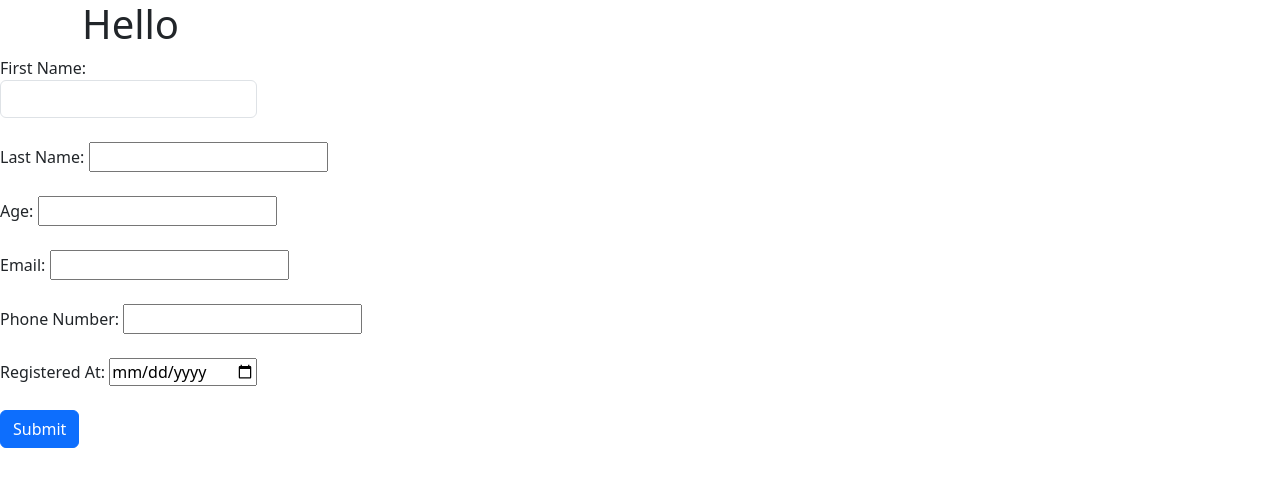
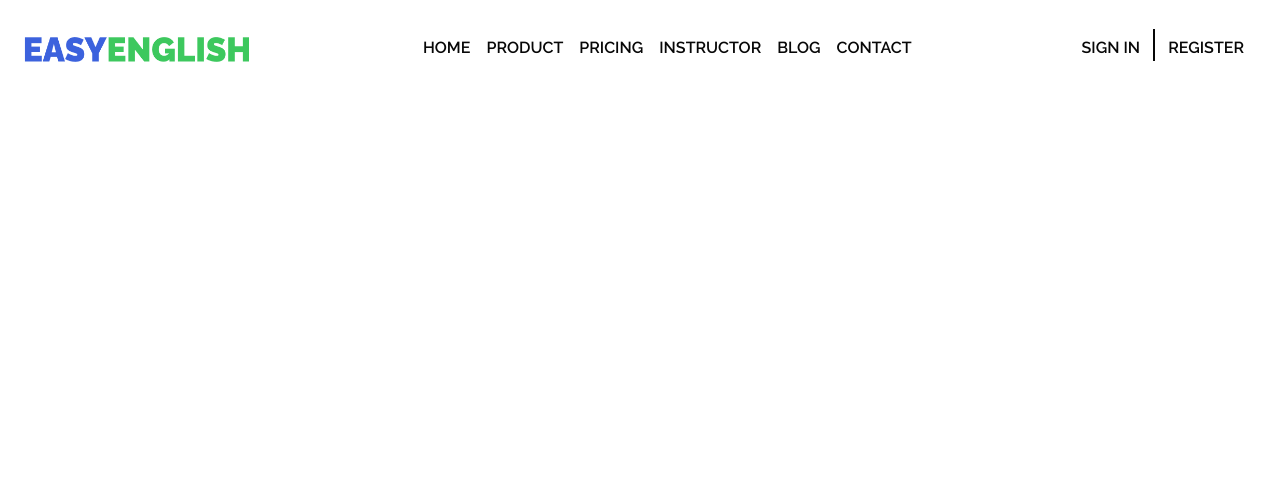
Before and after one commit to MykhailoHordiichuk/my-intellij-project, a website: page index.html in a window 1280 px wide. Drawn offline with nearby package versions, Linux system fonts and the light colour scheme; a web font is replaced by a local one.

Commit message:
add header desktop

```diff
--- a/index.html
+++ b/index.html
@@ -10,14 +10,44 @@
 <body>
 
 
-  <header>
+  <header class="header">
       <div class="container">
-        <h1>Hello</h1>
+          <nav class="navbar navbar-expand-lg ">
+            <div class="container-fluid">
+              <a class="navbar-brand" href="#"><img class="img-logo" src="src/img/logo.png" alt=""></a>
+
+
+                <ul class="navbar-nav me-auto mb-2 mb-lg-0">
+                  <li class="nav-item">
+                    <a class="nav-link" aria-current="page" href="#">Home</a>
+                  </li>
+                   <li class="nav-item">
+                    <a class="nav-link" href="#">Product</a>
+                  </li>
+                   <li class="nav-item">
+                    <a class="nav-link" href="#">Pricing</a>
+                  </li>
+                   <li class="nav-item">
+                    <a class="nav-link" href="#">Instructor</a>
+                  </li>
+                   <li class="nav-item">
+                    <a class="nav-link" href="#">Blog</a>
+                  </li>
+                   <li class="nav-item">
+                    <a class="nav-link" href="#">Contact</a>
+                  </li>
+                </ul>
+             <div class="login-register">
+              <button class="login">Sign In</button>
+              <button class="register">Register</button>
+             </div>
+            </div>
+        </nav>
       </div>
   </header>
 
 
-  <div class="create-student-form">
+  <!-- <div class="create-student-form">
       <form id="studentForm">
         <label>First Name: <input class="form-control" type="text" name="firstName" ></label><br><br>
         <label>Last Name: <input type="text" name="lastName" ></label><br><br>
@@ -31,7 +61,7 @@
   </div>
 
 
-  <p id="response"></p>
+  <p id="response"></p> -->
 
 <script src="https://cdn.jsdelivr.net/npm/bootstrap@5.3.7/dist/js/bootstrap.bundle.min.js" integrity="sha384-ndDqU0Gzau9qJ1lfW4pNLlhNTkCfHzAVBReH9diLvGRem5+R9g2FzA8ZGN954O5Q" crossorigin="anonymous"></script>
 <script src="src/js/main.js" type="text/javascript"></script>
--- a/src/scss/main.scss
+++ b/src/scss/main.scss
@@ -0,0 +1,134 @@
+@use 'variables.scss' as *;
+
+*{
+    margin: 0;
+    padding: 0;
+    box-sizing: border-box;
+}
+
+
+.container{
+    max-width: 1440px;
+    margin: auto;
+    // padding: 0px 16px;
+
+}
+
+
+.navbar-brand{
+    max-width: 225px;
+    max-height: 40px;
+
+    img{
+        width: 100%;
+        height: 100%;
+    }
+}
+
+
+.navbar-nav{
+    text-align: center;
+    margin: auto;
+    font-family: $def-fronts;
+    text-transform: uppercase;
+    font-size: 1rem;
+    font-weight: 600;
+}
+
+
+// .nav-item{
+//     position: relative;
+
+
+//     .nav-link{
+//          color: $black;
+//     }
+//     .nav-link:hover{
+//         color: $blue;
+//         transition: 0.33s all ease;
+//     }
+
+//     .nav-link:hover::after{
+//         position: absolute;
+//         content: '';
+//         background-color: $blue;
+//         width: 8px;
+//         height: 8px;
+//         border-radius: 100%;
+//         left: 46%;
+//          /* top: 0; */
+//         bottom: 0;
+//         right: 50%;
+//     }
+// }
+
+.header{
+    padding-top: 20px;
+}
+
+
+.nav-item {
+  position: relative;
+
+  .nav-link {
+    color: $black;
+    position: relative;
+    transition: color 0.33s ease;
+
+    &::after {
+      content: '';
+      position: absolute;
+      background-color: $blue;
+      width: 8px;
+      height: 8px;
+      border-radius: 50%;
+      left: 50%;
+      bottom: 0px;
+      transform: translateX(-50%) scale(0.5);
+      opacity: 0;
+      transition: opacity 0.3s ease, transform 0.3s ease;
+    }
+
+    &:hover {
+      color: $blue;
+
+      &::after {
+        opacity: 1;
+        transform: translateX(-50%) scale(1);
+      }
+    }
+  }
+}
+
+
+.login-register{
+    position: relative;
+
+
+
+    &::after{
+        position: absolute;
+        content: '';
+        width: 2px;
+        height: 32px;
+        left:45%;
+        // right: 50%;
+        background-color: $black;
+    }
+}
+
+.login, .register{
+    color: $black;
+    font-family: $def-fronts;
+    font-size: 1rem;
+    border: none;
+    background: transparent;
+    padding: 7px 12px;
+    text-transform: uppercase;
+    font-weight: 600;
+    transition: color .33s ease;
+
+    &:hover{
+        color: $green;
+    }
+}
--- /dev/null
+++ b/src/scss/variables.scss
@@ -0,0 +1,10 @@
+$white: #FDFDFF;
+$blue: #3C62DD;
+$green: #3DC85E;
+$black: #070707;
+
+
+@import url('https://fonts.googleapis.com/css2?family=Albert+Sans:ital,wght@0,100..900;1,100..900&family=Darker+Grotesque:wght@300..900&family=Jersey+15&family=Jura:wght@300..700&family=Raleway:ital,wght@0,100..900;1,100..900&display=swap');
+
+
+$def-fronts: "Raleway", sans-serif;
```
Also changed, not shown: src/css/main.css, src/css/variables.css (added), src/img/logo.png (added), 4 other files.
